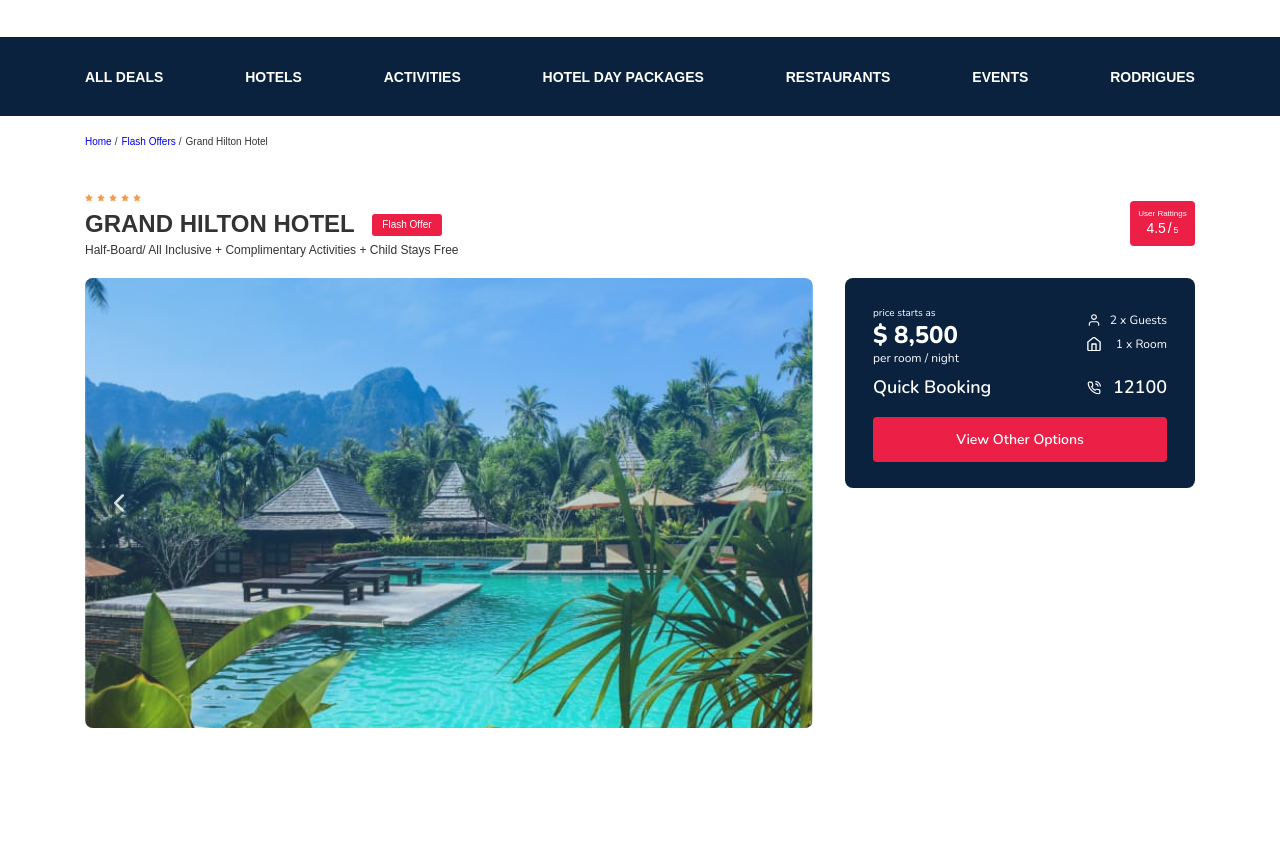
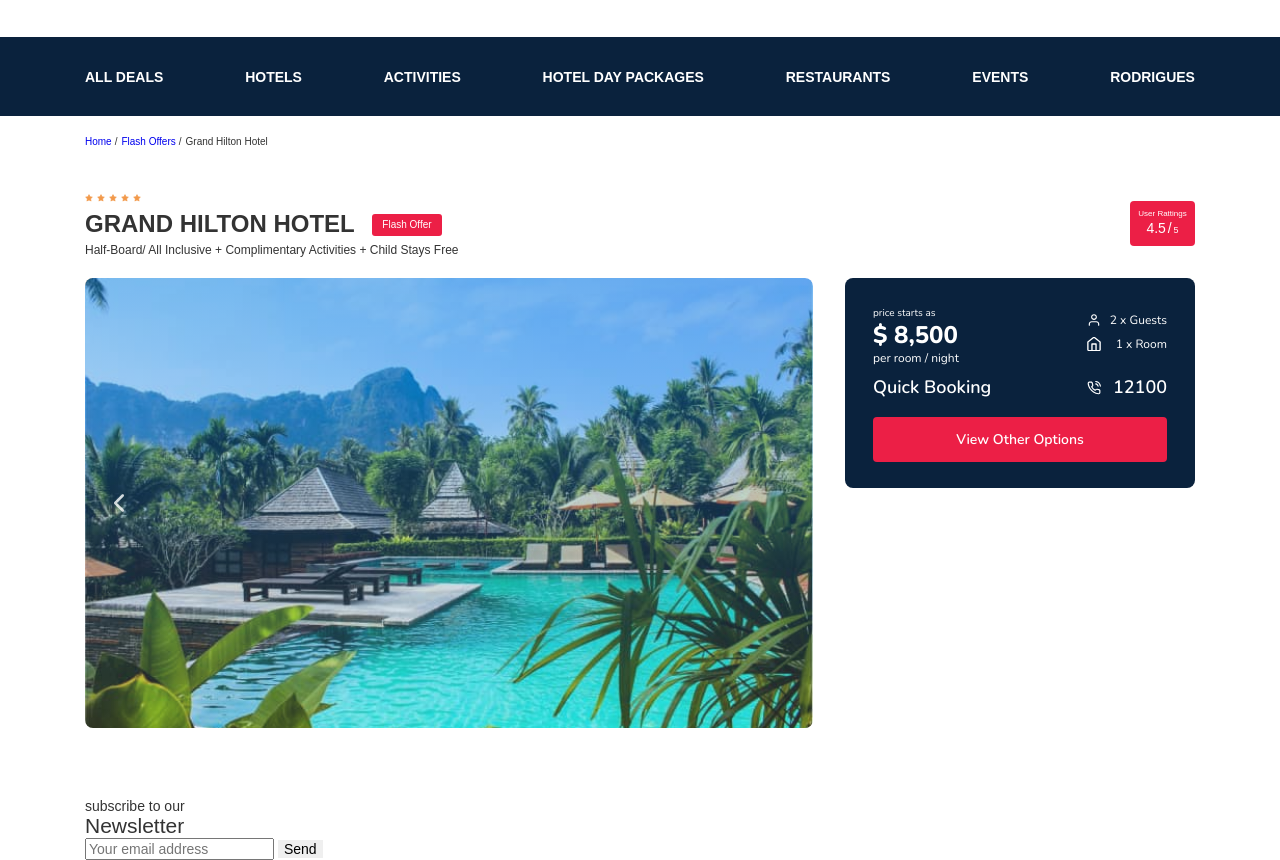
Before and after one commit to TasarGithub/tour-plan, a website: page index.html in a window 1280 px wide. Shown: the part 83-943 px from the top of the page. Before the commit the page ends 881 px from the top, so only its background shows below. Drawn offline with nearby package versions, Linux system fonts and the light colour scheme; a web font is replaced by a local one.

Commit message:
create: html code block subscribe

```diff
--- a/css/style.css
+++ b/css/style.css
@@ -848,7 +848,7 @@ button {
 }
 
 .swiper-slide-active {
-  margin-right: 0.5px;
+  margin-right: 1px;
 }
 
 .swiper-button {
--- a/index.html
+++ b/index.html
@@ -180,6 +180,25 @@
 		<!-- /.container booking__container -->
 	</div>
 	<!-- /.booking -->
+	<section class="subscribe">
+		<div class="container subscribe__container">
+			<span class="subtitle subscribe__subtitle">
+				subscribe to our
+			</span>
+			<h2 class="title subscribe__title">Newsletter</h2>
+			<!-- /.title subscribe__title -->
+			<form action="send" class="subscribe__form">
+				<input type="text" class="input subscribe__input" placeholder="Your email address">
+					<button class="button subscribe__button">
+							<span>Send</span>
+					</button>
+			</form>
+			<!-- /.subscribe__form -->
+		</div>
+
+		<!-- /.container subscribe__container -->
+	</section>
+	<!-- /.subscribe -->
 </section>
 <!-- /.hotel -->
 
```
Also changed, not shown: dist/index.html.
